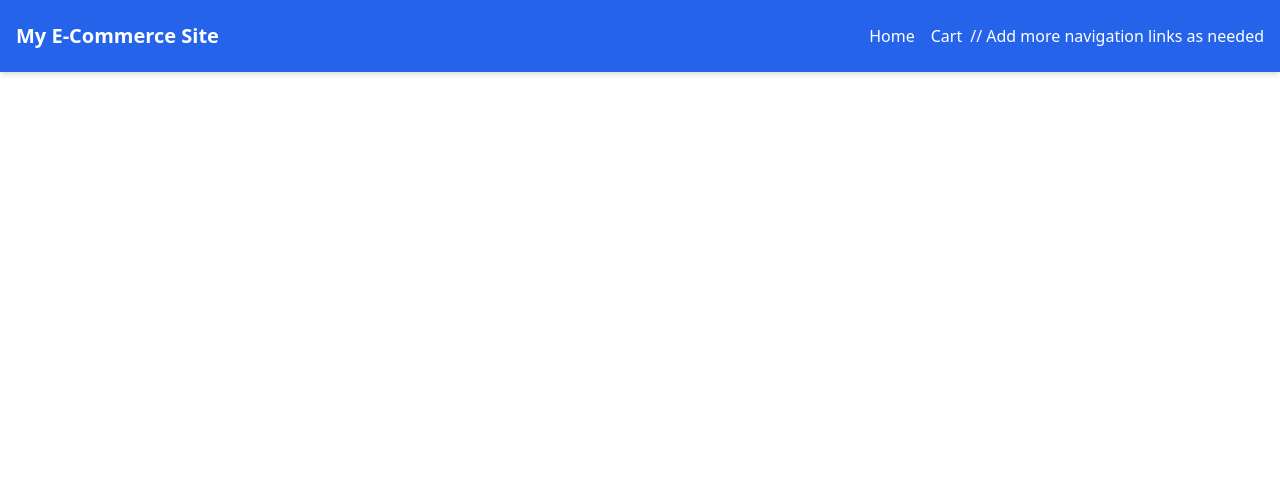
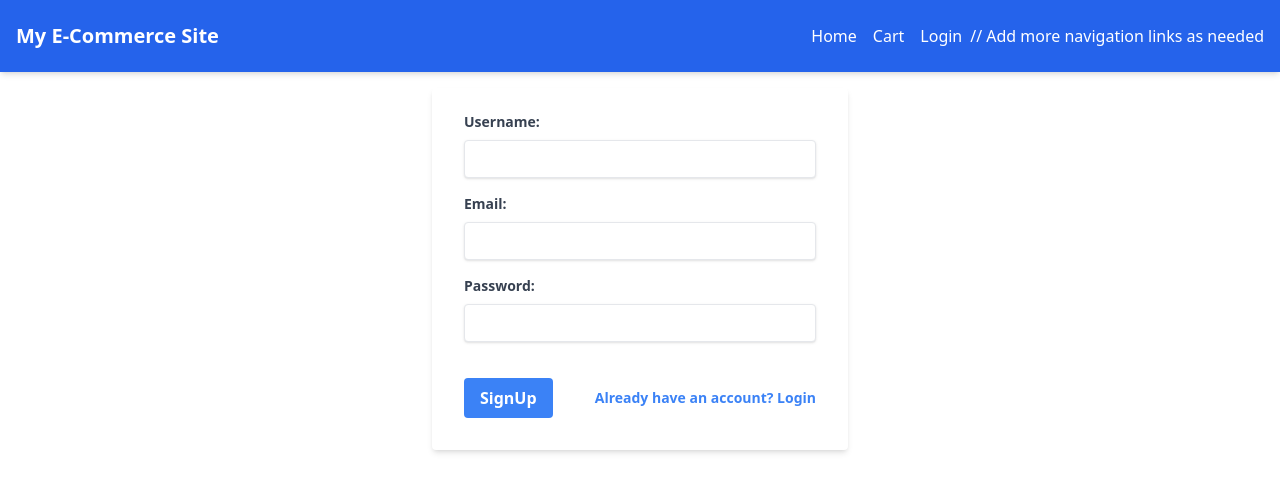
Before and after one commit to Kadunapikin/chongai-market, a React (Vite) app in the folder frontend/: page /signup in a window 1280 px wide. Shown: the top 492 px of the page. Built offline with nearby package versions, Linux system fonts and the light colour scheme.

Commit message:
style Login and SignUp page

```diff
--- a/frontend/src/App.tsx
+++ b/frontend/src/App.tsx
@@ -7,6 +7,8 @@ import {
 import Header from './components/Header';
 import ProductList from './components/ProductList';
 import Cart from './components/Cart';
+import Login from './components/authentication/Login';
+import SignUp from './components/authentication/SignUp';
 
 const App: React.FC = () => {
     return (
@@ -16,6 +18,8 @@ const App: React.FC = () => {
                 <Routes>
                     <Route path="/" element={<ProductList />} />
                     <Route path="/cart" element={<Cart />} />
+                    <Route path="/login" element={<Login />} />
+                    <Route path="/signup" element={<SignUp />} />
                 </Routes>
             </main>
         </Router>
--- a/frontend/src/components/Header.tsx
+++ b/frontend/src/components/Header.tsx
@@ -8,6 +8,7 @@ const Header: React.FC = () => {
         <nav>
             <a href="/" className="inline-block p-2 hover:bg-blue-700 rounded">Home</a>
             <a href="/cart" className="inline-block p-2 hover:bg-blue-700 rounded">Cart</a>
+            <a href="/login" className="inline-block p-2 hover:bg-blue-700 rounded">Login</a>
             // Add more navigation links as needed
         </nav>
     </div>
--- a/frontend/src/components/authentication/Login.tsx
+++ b/frontend/src/components/authentication/Login.tsx
@@ -11,27 +11,42 @@ const Login: React.FC = () => {
     };
 
     return (
-        <div className="container mx-auto p-4">
-            <form onSubmit={handleSubmit}>
-                <div>
-                    <label>Email:</label>
+        <div className="container mx-auto p-4 max-w-md">
+            <form onSubmit={handleSubmit} className="bg-white shadow-md rounded px-8 pt-6 pb-8 mb-4">
+                <div className="mb-4">
+                    <label className="block text-gray-700 text-sm font-bold mb-2" htmlFor="email">
+                        Email:
+                    </label>
                     <input
+                        className="shadow appearance-none border rounded w-full py-2 px-3 text-gray-700 leading-tight focus:outline-none focus:shadow-outline"
+                        id="email"
                         type="email"
                         value={email}
                         onChange={(e) => setEmail(e.target.value)}
                         required
                     />
                 </div>
-                <div>
-                    <label>Password:</label>
+                <div className="mb-6">
+                    <label className="block text-gray-700 text-sm font-bold mb-2" htmlFor="password">
+                        Password:
+                    </label>
                     <input
+                        className="shadow appearance-none border rounded w-full py-2 px-3 text-gray-700 mb-3 leading-tight focus:outline-none focus:shadow-outline"
+                        id="password"
                         type="password"
                         value={password}
                         onChange={(e) => setPassword(e.target.value)}
                         required
                     />
                 </div>
-                <button type="submit">Login</button>
+                <div className="flex items-center justify-between">
+                    <button className="bg-blue-500 hover:bg-blue-700 text-white font-bold py-2 px-4 rounded focus:outline-none focus:shadow-outline" type="submit">
+                        Login
+                    </button>
+                    <p className="inline-block align-baseline font-bold text-sm text-blue-500 hover:text-blue-800">
+                        Don't have an account? <a href="/signup" className="text-blue-500 hover:text-blue-800">Sign Up</a>
+                    </p>
+                </div>
             </form>
         </div>
     );
--- a/frontend/src/components/authentication/SignUp.tsx
+++ b/frontend/src/components/authentication/SignUp.tsx
@@ -12,36 +12,55 @@ const SignUp: React.FC = () => {
     };
 
     return (
-        <div className="container mx-auto p-4">
-            <form onSubmit={handleSubmit}>
-            <div>
-                    <label>Username:</label>
+        <div className="container mx-auto p-4 max-w-md">
+            <form onSubmit={handleSubmit} className="bg-white shadow-md rounded px-8 pt-6 pb-8 mb-4">
+                <div className="mb-4">
+                    <label className="block text-gray-700 text-sm font-bold mb-2" htmlFor="username">
+                        Username:
+                    </label>
                     <input
-                        type="username"
+                        className="shadow appearance-none border rounded w-full py-2 px-3 text-gray-700 leading-tight focus:outline-none focus:shadow-outline"
+                        id="username"
+                        type="text"
                         value={username}
                         onChange={(e) => setUsername(e.target.value)}
                         required
                     />
                 </div>
-                <div>
-                    <label>Email:</label>
+                <div className="mb-4">
+                    <label className="block text-gray-700 text-sm font-bold mb-2" htmlFor="email">
+                        Email:
+                    </label>
                     <input
+                        className="shadow appearance-none border rounded w-full py-2 px-3 text-gray-700 leading-tight focus:outline-none focus:shadow-outline"
+                        id="email"
                         type="email"
                         value={email}
                         onChange={(e) => setEmail(e.target.value)}
                         required
                     />
                 </div>
-                <div>
-                    <label>Password:</label>
+                <div className="mb-6">
+                    <label className="block text-gray-700 text-sm font-bold mb-2" htmlFor="password">
+                        Password:
+                    </label>
                     <input
+                        className="shadow appearance-none border rounded w-full py-2 px-3 text-gray-700 mb-3 leading-tight focus:outline-none focus:shadow-outline"
+                        id="password"
                         type="password"
                         value={password}
                         onChange={(e) => setPassword(e.target.value)}
                         required
                     />
                 </div>
-                <button type="submit">SignUp</button>
+                <div className="flex items-center justify-between">
+                    <button className="bg-blue-500 hover:bg-blue-700 text-white font-bold py-2 px-4 rounded focus:outline-none focus:shadow-outline" type="submit">
+                        SignUp
+                    </button>
+                    <p className="inline-block align-baseline font-bold text-sm text-blue-500 hover:text-blue-800">
+                        Already have an account? <a href="/login" className="text-blue-500 hover:text-blue-800">Login</a>
+                    </p>
+                </div>
             </form>
         </div>
     );
```
